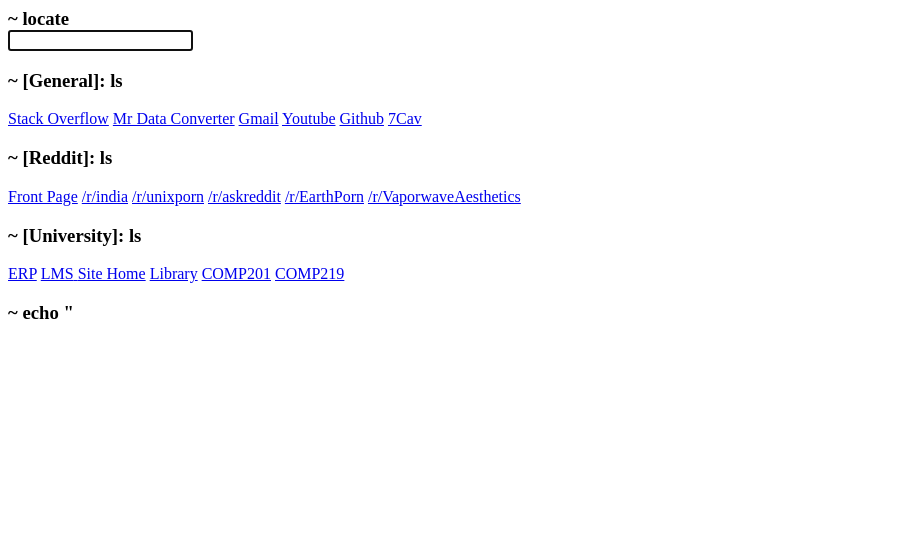
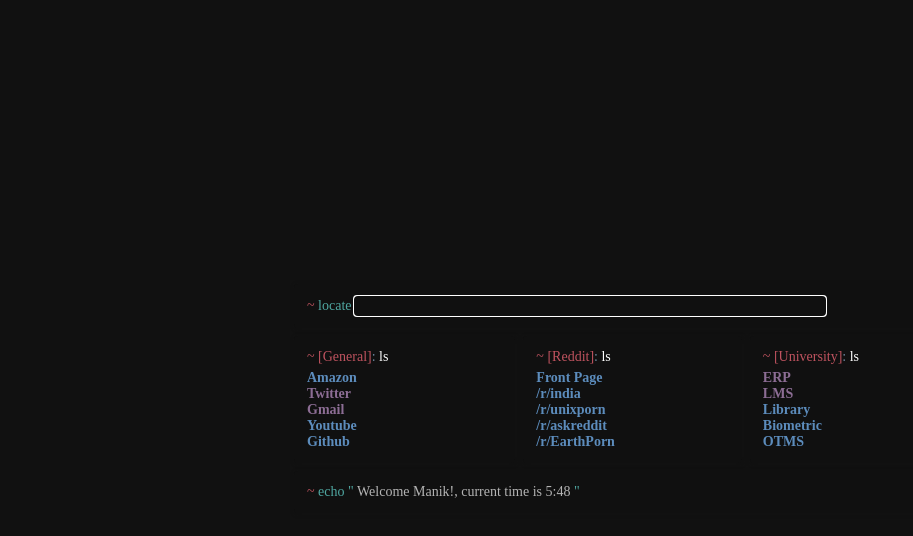
Before and after one commit to mnk400/startup-page, a plain HTML site: page index.html in a window 1280 px wide. Shown: the whole page, without its empty margins (0-913 px from the left). Drawn offline with Linux system fonts and the light colour scheme.

Commit message:
Finishing CSS

```diff
--- a/css.css
+++ b/css.css
@@ -0,0 +1,143 @@
+@font-face {
+	font-family: 'SF Mono';
+	src:  url('/user/manik/library/fonts/SFmono-Light.otf') format('otf');
+	font-style: normal;
+	font-weight: lighter;
+}
+
+
+html, body{
+	margin: 0;
+	padding: 0;
+  background-color: #111111;
+	color: #FFFFFF;
+	font-size: 14px;
+
+}
+
+* {
+	font-family: 'SF Mono';
+	font-weight: lighter;
+}
+/*
+#backgroundc{
+	width: 100%;
+	height: 100%;
+	z-index: 0;
+	background-image: url("/users/manik/downloads/start-page-master/back.jpg");
+	-webkit-filter: blur(5px);
+	background-size: cover;
+	position: fixed;
+}
+*/
+#container {
+	z-index: 9999;
+	position: fixed;
+	padding: 0 0px 0 0px;
+	top: 35%;
+	left: 0;
+	right: 0;
+	margin-left: auto;
+	margin-right: auto;
+	width: 700px;
+	height: auto;
+}
+
+#header {
+	z-index: 10;
+	-webkit-box-shadow: 1px 1px 4px 0px #111;
+	-moz-box-shadow: 1px 1px 4px 0px #111;
+	box-shadow: 1px 1px 4px 0px #111;
+	border-radius: 4px;
+	background-color: #101010;
+	margin: 4px;
+	padding: 8px;
+	border: 5px solid #101010;
+}
+
+
+#links {
+	display: -moz-box;
+	display: -webkit-box;
+	width: 100%;
+}
+
+.linksbox {
+	-webkit-box-shadow: 1px 1px 4px 0px #111;
+	-moz-box-shadow: 1px 1px 4px 0px #111;
+	box-shadow: 1px 1px 4px 0px #111;
+	-moz-box-flex: 1;
+	-webkit-box-flex: 1;
+	border-radius: 4px;
+	margin: 4px;
+	padding: 8px 8px 8px 8px;
+	background-color: #101010;
+	border: 5px solid #101010;
+}
+
+.linksbox h3 {
+	padding-bottom: 5px;
+}
+
+.linksbox a{
+	display: block;
+	text-decoration: none;
+	font-weight: bold;
+}
+
+.linksbox a.cyan:hover {
+	font-style: italic;
+}
+
+.linksbox a.pink:hover {
+	font-style: italic;
+}
+h3 {
+	font-size: 14px;
+	padding-bottom: 0;
+	margin-bottom: 0;
+	margin-top: 0;
+}
+
+.cyan {
+	color: #5c8cbc;
+	padding: 0;
+}
+
+.blue {
+	color: #708ca4;
+	padding: 0;
+}
+
+.green {
+	padding: 0;
+	color: #4fa7a1;
+}
+
+.pink {
+	padding: 0;
+	color: #8c6d94;
+}
+
+.red {
+	padding: 0;
+	color: #bf535f;
+}
+.gray {
+	padding: 0;
+	color: #B4B4B4;
+}
+
+form {
+	display: inline;
+}
+
+input 	{
+	display: inline;
+	background: none;
+	display: inline;
+	border: none;
+	color: #FFF;
+	width: 70%;
+	font-size: 14px;
+}
--- a/index.html
+++ b/index.html
@@ -7,7 +7,6 @@
 				var h=today.getHours();
 				var m=today.getMinutes();
 				var s=today.getSeconds();
-				// add a zero in front of numbers<10
 				m=checkTime(m);
 				s=checkTime(s);
 				document.getElementById('txt').innerHTML=h%12+":"+m;
@@ -24,7 +23,7 @@
 		</script>
 		<title>Homepage</title>
 		<meta charset="UTF-8">
-		<link rel="stylesheet" href="style.css" />
+		<link rel="stylesheet" href="css.css" />
 	</head>
 	<body onload="startTime()">
   <div id="backgroundc">
@@ -34,18 +33,16 @@
 				<form method="get" action="https://www.google.com/search">
 					<input type="text" autofocus="autofocus" name="q" \>
 				</form>
-
 			</div>
 			<div id="links">
 
 				<div class="linksbox">
 					<h3><span class="red"> ~ [General]</span><span class="blue">:</span> ls</h3>
-			        <a class="cyan" target="blank" href="http://stackoverflow.com/">Stack Overflow</a>
-			        <a class="pink"  target="blank" href="https://shancarter.github.io/mr-data-converter/">Mr Data Converter</a>
+			        <a class="cyan" target="blank" href="http://amazon.in">Amazon</a>
+			        <a class="pink"  target="blank" href="https://twitter.com">Twitter</a>
 					<a class="pink"  target="blank" href="https://gmail.com">Gmail</a>
 			        <a class="cyan" target="blank" href="https://youtube.com">Youtube</a>
 			        <a class="cyan" target="blank" href="https://github.com/">Github</a>
-					<a class="pink"  target="blank" href="#">7Cav</a>
 				</div>
 
 				<div class="linksbox">
@@ -55,26 +52,21 @@
 			        <a class="cyan" target="blank" href="https://www.reddit.com/r/unixporn/">/r/unixporn</a>
 					<a class="cyan" target="blank" href="https://www.reddit.com/r/askreddit/">/r/askreddit</a>
 					<a class="cyan" target="blank" href="https://www.reddit.com/r//">/r/EarthPorn</a>
-					<a class="cyan" target="blank" href="https://www.reddit.com/r/VaporwaveAesthetics/">/r/VaporwaveAesthetics</a>
 				</div>
 
 				<div class="linksbox">
 					<h3><span class="red"> ~ [University]</span><span class="blue">:</span> ls</h3>
 			        <a class="pink"  target="blank" href="#">ERP</a>
 					<a class="pink"  target="blank" href="#">LMS<S</a>
-			        <a class="cyan" target="blank" href="#">Site Home</a>
 					<a class="cyan" target="blank" href="#">Library</a>
-					<a class="cyan" target="blank" href="#">COMP201</a>
-					<a class="cyan" target="blank" href="#">COMP219</a>
+					<a class="cyan" target="blank" href="#">Biometric</a>
+					<a class="cyan" target="blank" href="#">OTMS</a>
 				</div>
 
 			</div>
-		</div>
-		<div class="tm" >
-			<h3><span class="red"> ~ </span><span class="green"> echo "</span>
-
-
-			<h3>
+			<div id="header">
+				<h3 style="display: inline"><span class="red"> ~ </span><span class="green"> echo " </span><span class="gray">Welcome Manik!, current time is </span> <span class="gray" id="txt"></span><span class="green"> "</span>
+			</div>
 		</div>
 	</div>
 	</body>
```
